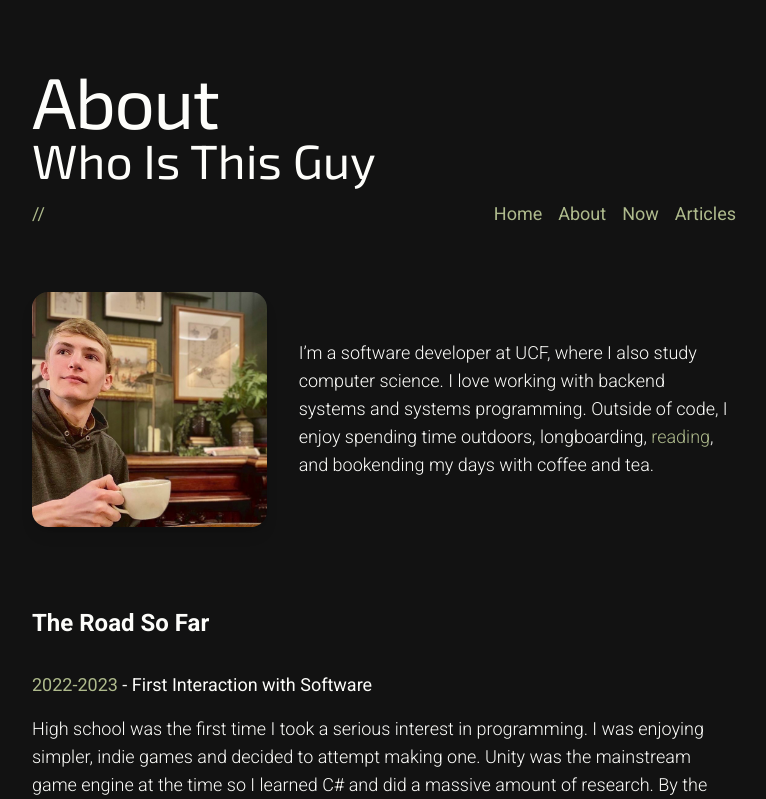
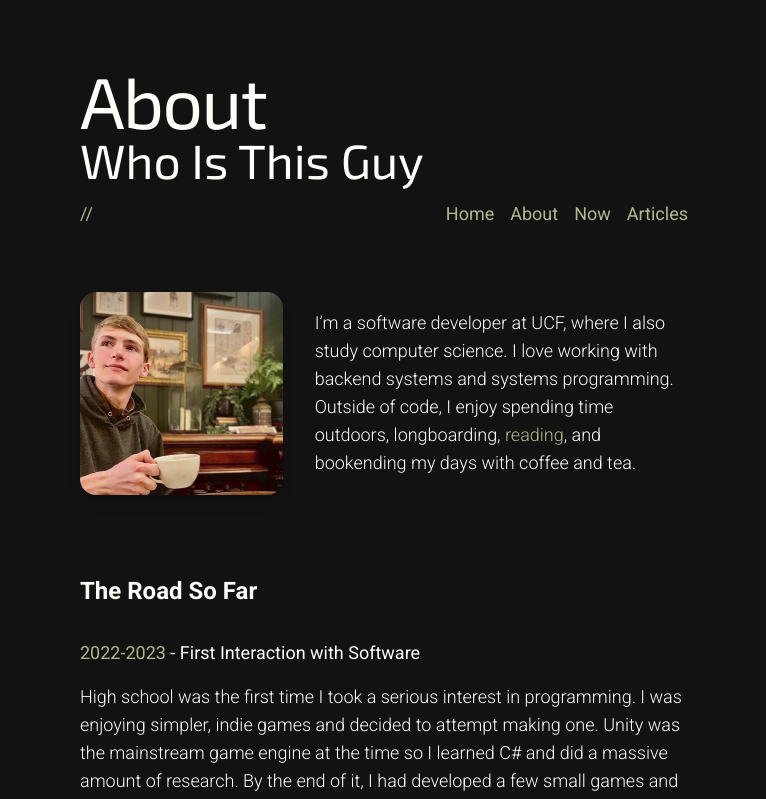
Before and after one commit to lucasmcclean/portfolio, a SvelteKit app: page /about in a window 1280 px wide. Shown: the top 799 px of the page, without its empty margins (256-1022 px from the left). Built offline with nearby package versions, Linux system fonts and the light colour scheme; a web font is replaced by a local one.

Commit message:
revert(site): reduce max site width

```diff
--- a/src/routes/+layout.svelte
+++ b/src/routes/+layout.svelte
@@ -4,7 +4,7 @@
 	let { children } = $props();
 </script>
 
-<div class="xs:text-lg mx-auto flex max-w-3xl flex-col items-center px-8">
+<div class="xs:text-lg mx-auto flex max-w-2xl flex-col items-center px-8">
 	<a href="#main-content" class="sr-only focus:not-sr-only">Skip to main content</a>
 	{@render children()}
 </div>
```
